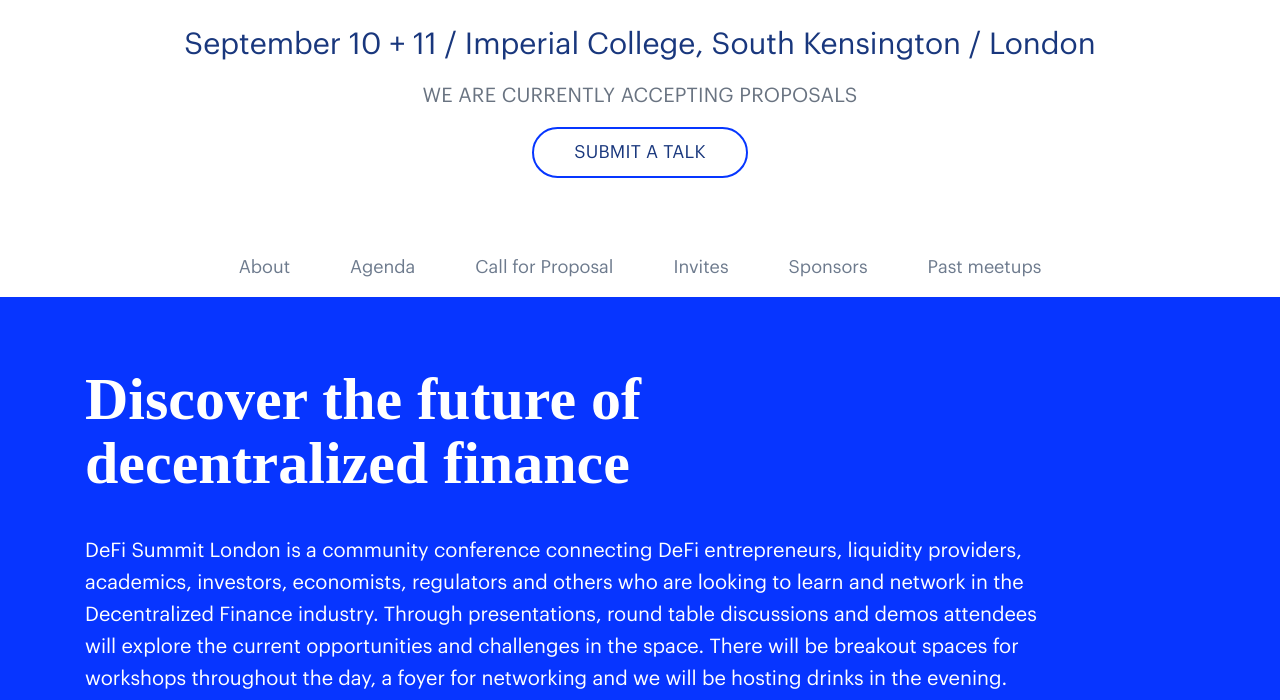
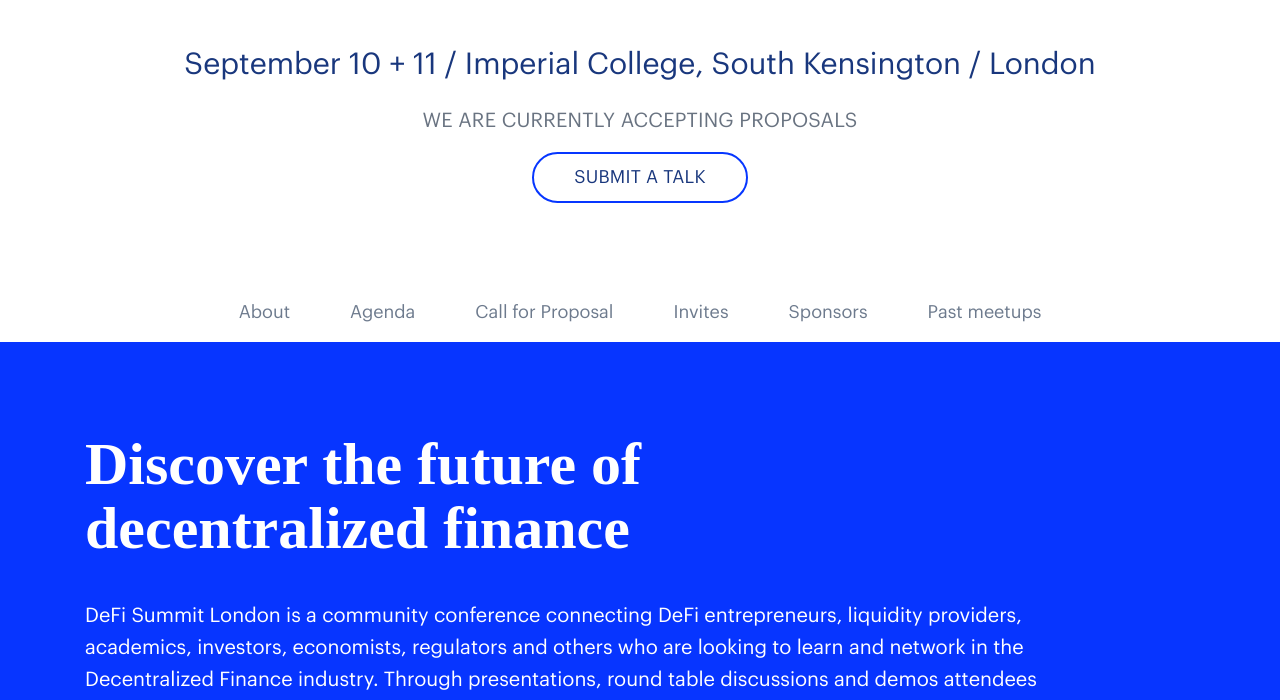
Before and after one commit to oyinkan/DeFi, a plain HTML site: page index.html in a window 1280 px wide. Shown: the part 233-933 px from the top of the page. Drawn offline with Linux system fonts and the light colour scheme; a web font is replaced by a local one.

Commit message:
made changes to the page

```diff
--- a/css/style.css
+++ b/css/style.css
@@ -36,7 +36,7 @@ body {
     font-weight: normal;
     line-height: normal;
     color: #19377d;
-    margin-top: 30px;
+    margin-top: 50px;
 }
 .defi-summit p {
     font-size: 20px;
@@ -44,7 +44,10 @@ body {
     letter-spacing: 0.2px;
     text-transform: uppercase;
     color: #697381;
-    margin-top: 20px;
+    margin-top: 25px;
+}
+.mb-20 {
+    margin-bottom: 20px;
 }
 .btn.btn-info.btn-submit,
 .btn.btn-info.btn-apply {
@@ -81,7 +84,7 @@ nav ul li a {
     background-position: bottom;
     background-repeat: no-repeat;
     background-size: cover;
-    padding: 70px 0 100px 0;
+    padding: 70px 0 130px 0;
     color: #fff;
 }
 .about-div {
@@ -98,6 +101,7 @@ nav ul li a {
     font-weight: 600;
     line-height: 1.07;
     margin-bottom: 30px;
+    margin-top: 20px;
 }
 .about-div p {
     font-size: 20px;
--- a/index.html
+++ b/index.html
@@ -16,7 +16,7 @@
             <a href=""><img src="images/summit-logo.svg" class="img-fluid" alt="The summit's logo"></a>
             <h5>September 10 + 11 / Imperial College, South Kensington / London</h5>
             <p>We are currently accepting Proposals</p>
-            <a href="" class="btn btn-info btn-submit">SUBMIT A TALK</a>
+            <a href="" class="btn btn-info btn-submit mb-20">SUBMIT A TALK</a>
         </div>
         <nav class="navbar navbar-expand-sm justify-content-center">
             <ul class="navbar-nav">
```
